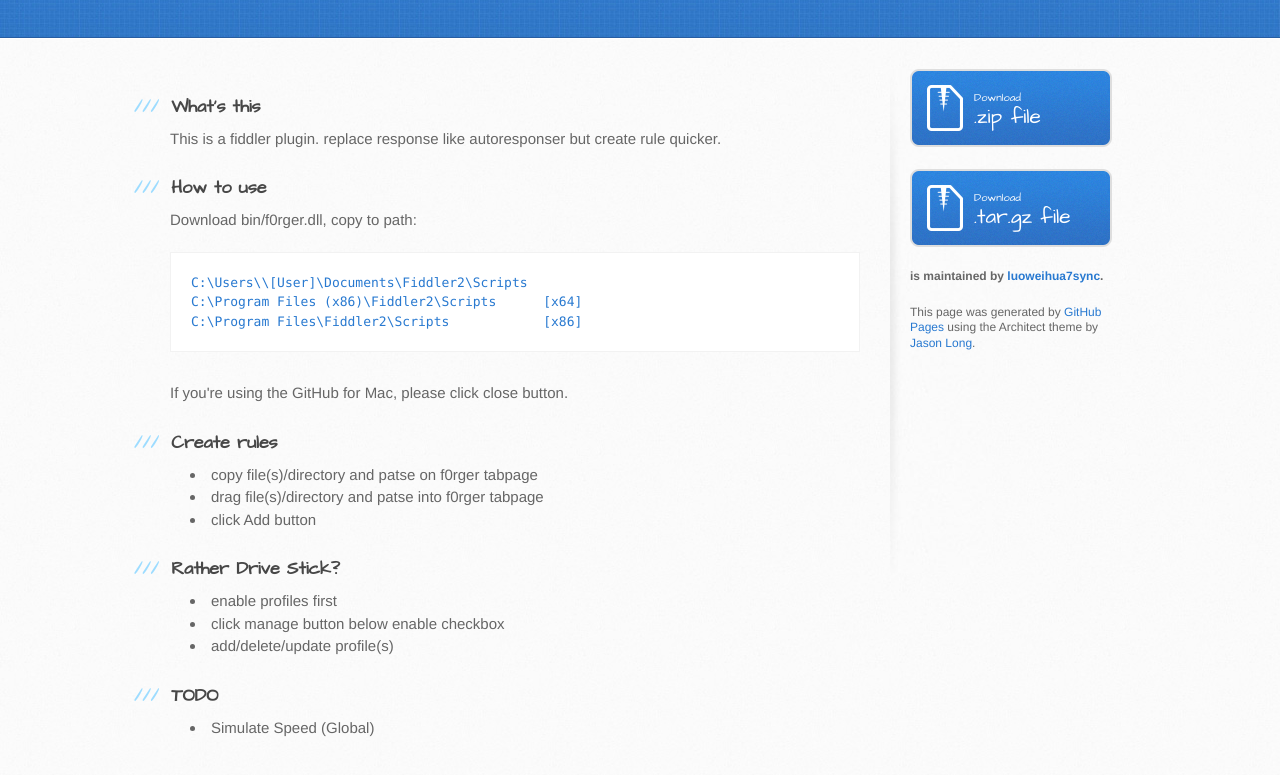
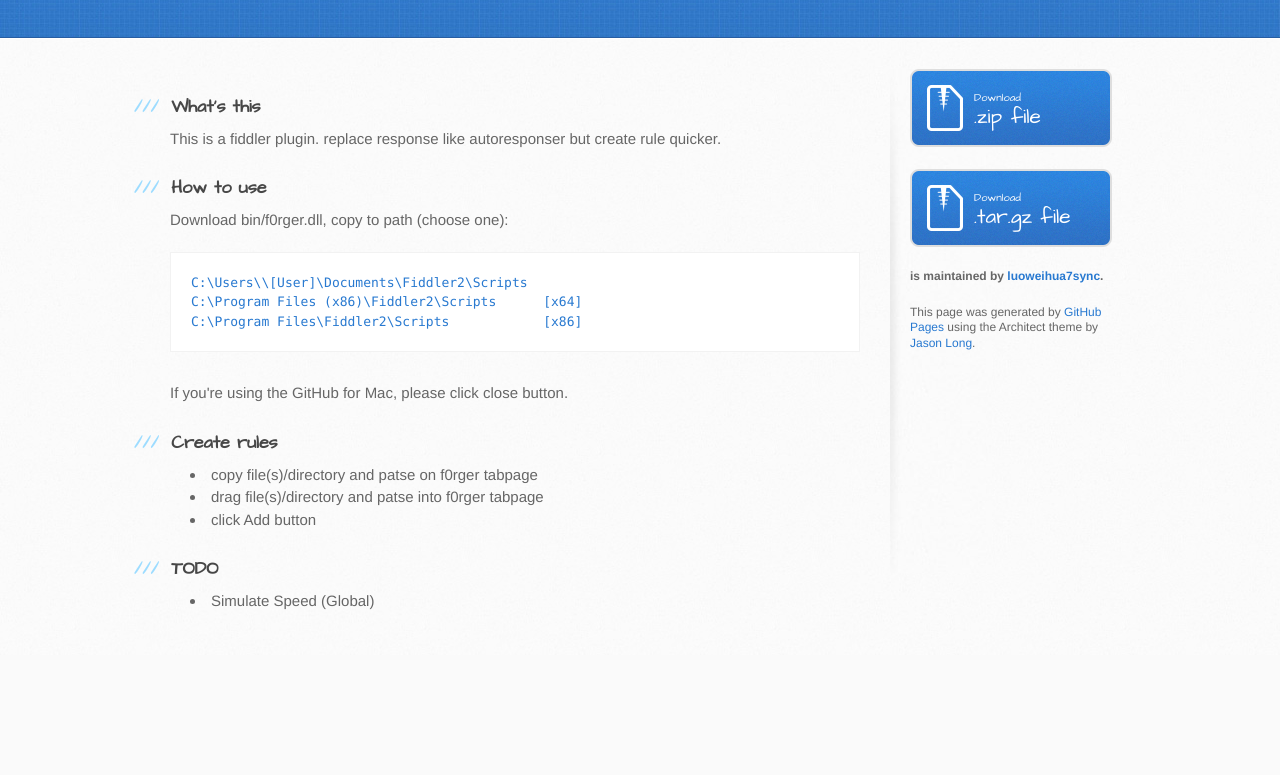
Before and after one commit to luoweihua7/f0rger, a plain HTML site: page index.html in a window 1280 px wide. Shown: the part 197-972 px from the top of the page. After the commit the page ends 852 px from the top, so only its background shows below. Drawn offline with Linux system fonts and the light colour scheme.

```diff
--- a/index.html
+++ b/index.html
@@ -36,7 +36,7 @@
 <h3>
 <a name="how-to-use" class="anchor" href="#how-to-use"><span class="octicon octicon-link"></span></a>How to use</h3>
 
-<p>Download bin/f0rger.dll, copy to path:</p>
+<p>Download bin/f0rger.dll, copy to path (choose one):</p>
 
 <pre><code>C:\Users\\[User]\Documents\Fiddler2\Scripts
 C:\Program Files (x86)\Fiddler2\Scripts      [x64]
@@ -52,13 +52,6 @@
 <li>copy file(s)/directory and patse on f0rger tabpage</li>
 <li>drag file(s)/directory and patse into f0rger tabpage</li>
 <li>click Add button</li>
-</ul><h3>
-<a name="rather-drive-stick" class="anchor" href="#rather-drive-stick"><span class="octicon octicon-link"></span></a>Rather Drive Stick?</h3>
-
-<ul>
-<li>enable profiles first</li>
-<li>click manage button below enable checkbox</li>
-<li>add/delete/update profile(s)</li>
 </ul><h3>
 <a name="todo" class="anchor" href="#todo"><span class="octicon octicon-link"></span></a>TODO</h3>
 
```
Also changed, not shown: params.json (+1 -1 lines).
